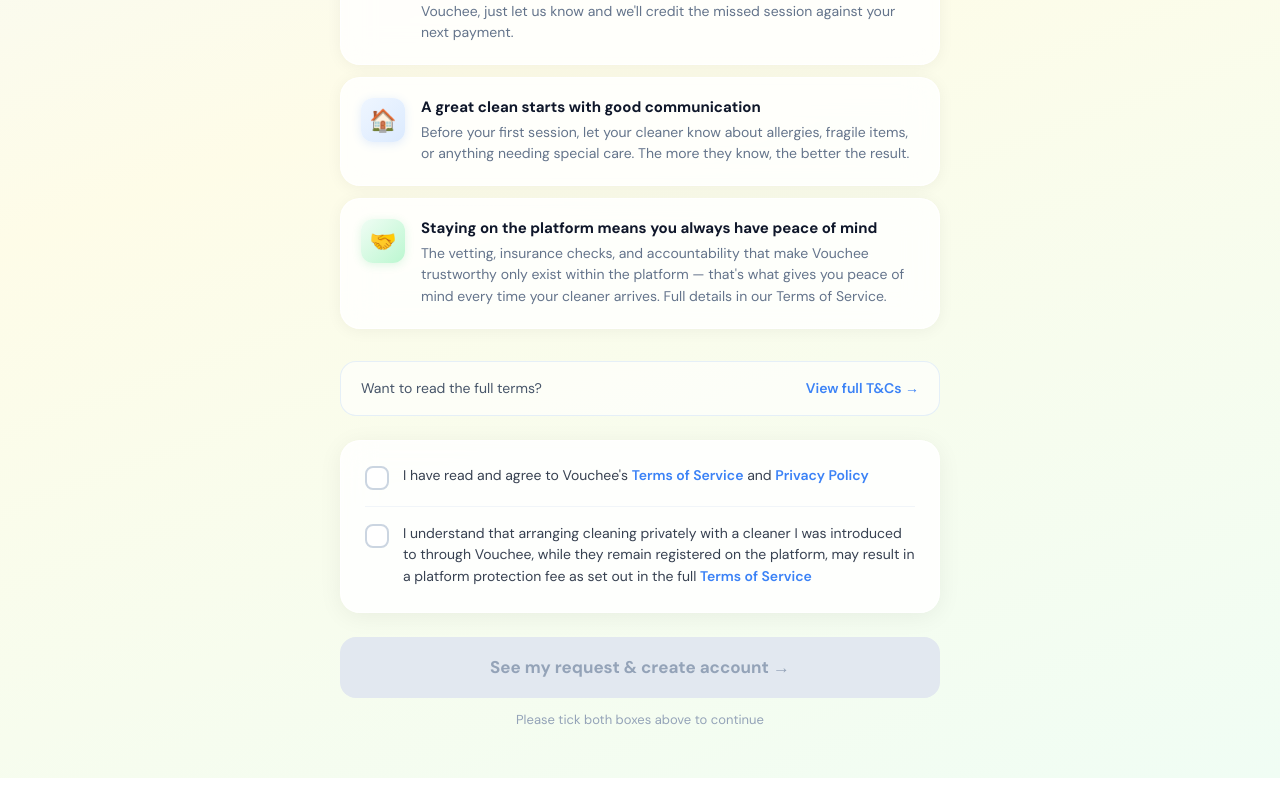
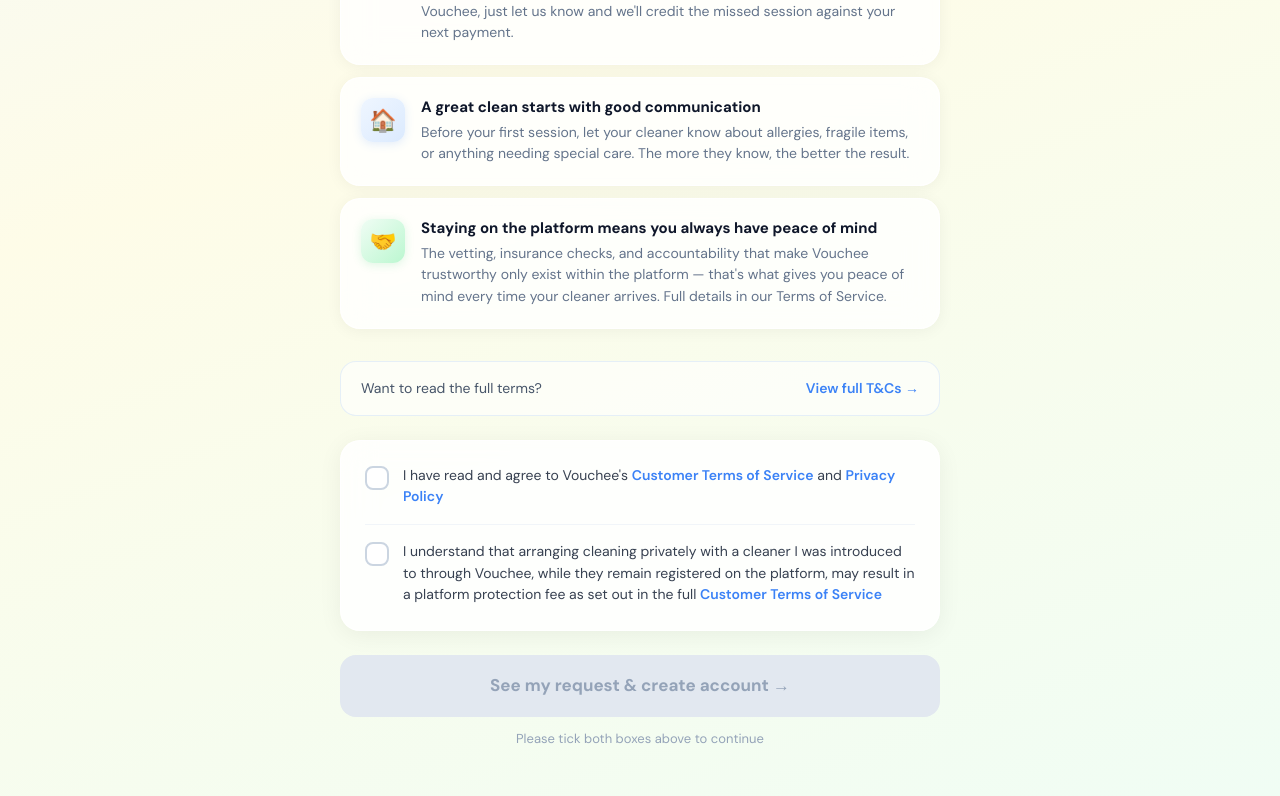
Before and after one commit to VoucheeHQ/Vouchee, a Next.js app: page /request/terms in a window 1280 px wide. Shown: the part 753-1549 px from the top of the page. Built offline with nearby package versions, Linux system fonts and the light colour scheme; no server answers.

Commit message:
Fix request/terms links to point to /legal/terms/customer

```diff
--- a/src/app/request/terms/page.tsx
+++ b/src/app/request/terms/page.tsx
@@ -165,7 +165,7 @@ export default function TermsAcceptancePage() {
           display: "flex", alignItems: "center", justifyContent: "space-between", gap: "12px",
         }}>
           <div style={{ fontSize: "14px", color: "#475569" }}>Want to read the full terms?</div>
-          <a href="/legal/terms" target="_blank" rel="noopener noreferrer"
+          <a href="/legal/terms/customer" target="_blank" rel="noopener noreferrer"
             style={{ fontSize: "14px", fontWeight: 600, color: "#3b82f6", textDecoration: "none", whiteSpace: "nowrap" }}>
             View full T&Cs →
           </a>
@@ -181,8 +181,8 @@ export default function TermsAcceptancePage() {
         }}>
           <Checkbox checked={agreedGeneral} onChange={() => setAgreedGeneral(v => !v)}>
             I have read and agree to Vouchee's{" "}
-            <a href="/legal/terms" target="_blank" onClick={e => e.stopPropagation()} style={{ color: "#3b82f6", fontWeight: 600, textDecoration: "none" }}>
-              Terms of Service
+            <a href="/legal/terms/customer" target="_blank" onClick={e => e.stopPropagation()} style={{ color: "#3b82f6", fontWeight: 600, textDecoration: "none" }}>
+              Customer Terms of Service
             </a>{" "}
             and{" "}
             <a href="/legal/privacy" target="_blank" onClick={e => e.stopPropagation()} style={{ color: "#3b82f6", fontWeight: 600, textDecoration: "none" }}>
@@ -194,8 +194,8 @@ export default function TermsAcceptancePage() {
 
           <Checkbox checked={agreedPlatform} onChange={() => setAgreedPlatform(v => !v)}>
             I understand that arranging cleaning privately with a cleaner I was introduced to through Vouchee, while they remain registered on the platform, may result in a platform protection fee as set out in the full{" "}
-            <a href="/legal/terms" target="_blank" onClick={e => e.stopPropagation()} style={{ color: "#3b82f6", fontWeight: 600, textDecoration: "none" }}>
-              Terms of Service
+            <a href="/legal/terms/customer" target="_blank" onClick={e => e.stopPropagation()} style={{ color: "#3b82f6", fontWeight: 600, textDecoration: "none" }}>
+              Customer Terms of Service
             </a>
           </Checkbox>
         </div>
```
